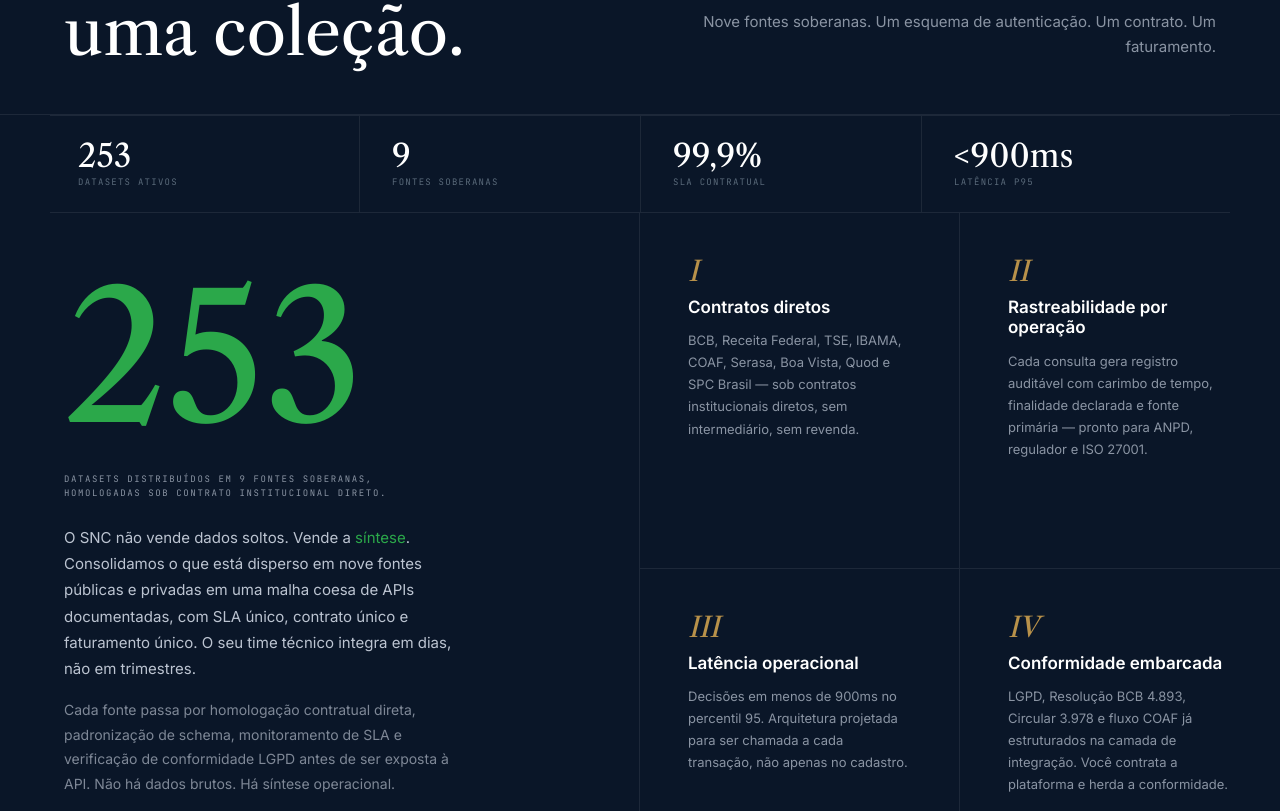
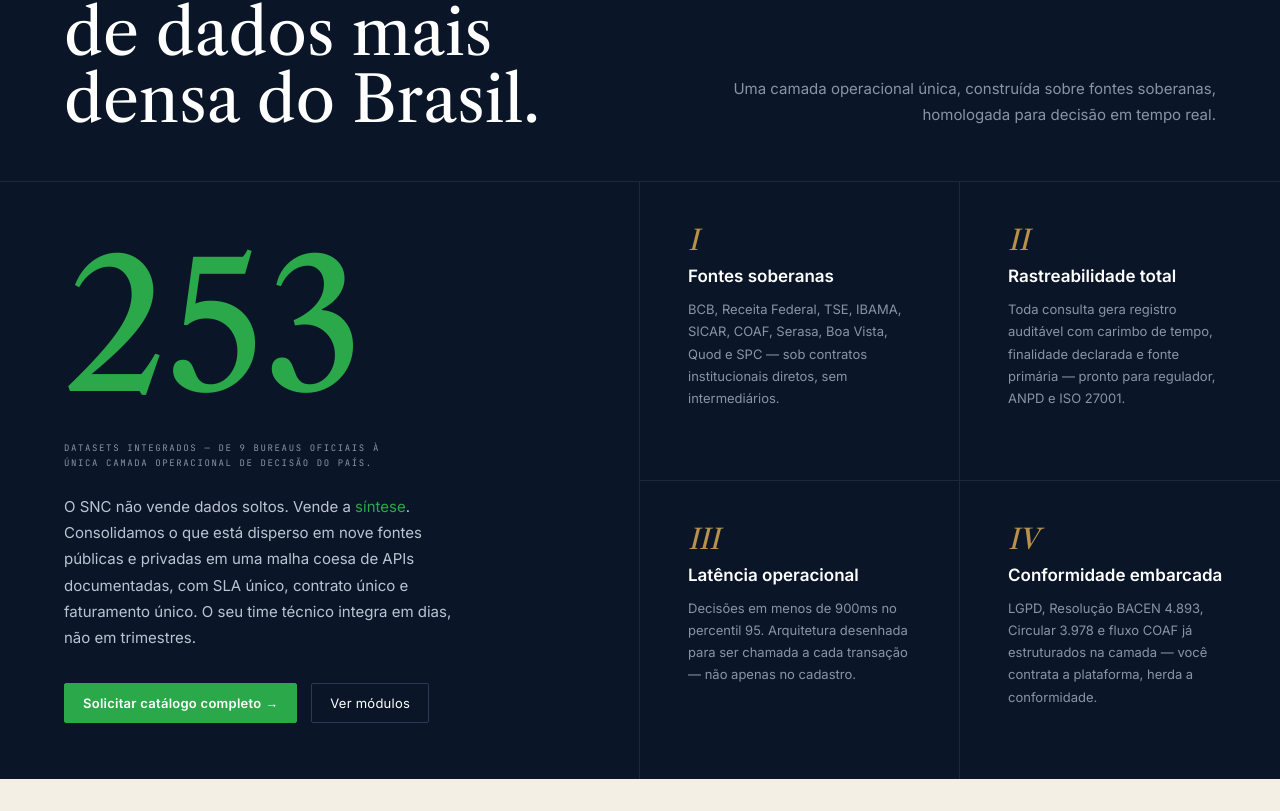
Before and after one commit to ctoutbank/snc-site, a Next.js app: page / in a window 1280 px wide. Shown: the part 10149-10960 px from the top of the page. Built offline with nearby package versions, Linux system fonts and the light colour scheme.

Commit message:
revert: restaura texto anterior de datasets-section

```diff
--- a/src/components/datasets-section.tsx
+++ b/src/components/datasets-section.tsx
@@ -30,90 +30,45 @@
   return <span ref={ref}>0{suffix}</span>;
 }
 
-const SPECS = [
-  { label: '253', sub: 'datasets ativos' },
-  { label: '9', sub: 'fontes soberanas' },
-  { label: '99,9%', sub: 'SLA contratual' },
-  { label: '<900ms', sub: 'latência p95' },
-];
-
 const FEATURES = [
   {
     num: 'I',
-    title: 'Contratos diretos',
-    desc: 'BCB, Receita Federal, TSE, IBAMA, COAF, Serasa, Boa Vista, Quod e SPC Brasil — sob contratos institucionais diretos, sem intermediário, sem revenda.',
+    title: 'Fontes soberanas',
+    desc: 'BCB, Receita Federal, TSE, IBAMA, SICAR, COAF, Serasa, Boa Vista, Quod e SPC — sob contratos institucionais diretos, sem intermediários.',
   },
   {
     num: 'II',
-    title: 'Rastreabilidade por operação',
-    desc: 'Cada consulta gera registro auditável com carimbo de tempo, finalidade declarada e fonte primária — pronto para ANPD, regulador e ISO 27001.',
+    title: 'Rastreabilidade total',
+    desc: 'Toda consulta gera registro auditável com carimbo de tempo, finalidade declarada e fonte primária — pronto para regulador, ANPD e ISO 27001.',
   },
   {
     num: 'III',
     title: 'Latência operacional',
-    desc: 'Decisões em menos de 900ms no percentil 95. Arquitetura projetada para ser chamada a cada transação, não apenas no cadastro.',
+    desc: 'Decisões em menos de 900ms no percentil 95. Arquitetura desenhada para ser chamada a cada transação — não apenas no cadastro.',
   },
   {
     num: 'IV',
     title: 'Conformidade embarcada',
-    desc: 'LGPD, Resolução BCB 4.893, Circular 3.978 e fluxo COAF já estruturados na camada de integração. Você contrata a plataforma e herda a conformidade.',
+    desc: 'LGPD, Resolução BACEN 4.893, Circular 3.978 e fluxo COAF já estruturados na camada — você contrata a plataforma, herda a conformidade.',
   },
 ];
 
 export function DatasetsSection() {
   return (
     <section className="snc-ds-premium" id="datasets-sec">
-
-      {/* Cabeçalho institucional */}
+      {/* Cabeçalho editorial */}
       <div className="snc-ds-header">
         <div className="snc-ds-header-left">
-          <div className="snc-ds-header-num">§ 06 · FONTES E DATASETS</div>
+          <div className="snc-ds-header-num">§ 06 · DATASETS</div>
           <h2>
-            Uma síntese,{' '}
-            <span className="it">não uma coleção.</span>
+            A infraestrutura de dados{' '}
+            <span className="it">mais densa</span> do Brasil.
           </h2>
         </div>
         <div className="snc-ds-header-right">
-          Nove fontes soberanas. Um esquema de autenticação. Um contrato. Um faturamento.
+          Uma camada operacional única, construída sobre fontes soberanas,
+          homologada para decisão em tempo real.
         </div>
-      </div>
-
-      {/* Faixa de especificações técnicas */}
-      <div style={{
-        borderTop: '1px solid rgba(255,255,255,.08)',
-        borderBottom: '1px solid rgba(255,255,255,.08)',
-        display: 'grid',
-        gridTemplateColumns: 'repeat(4,1fr)',
-        maxWidth: 1180,
-        margin: '0 auto 0',
-        padding: '0 28px',
-      }}>
-        {SPECS.map((s, i) => (
-          <div key={s.label} style={{
-            padding: '24px 0',
-            borderLeft: i > 0 ? '1px solid rgba(255,255,255,.08)' : 'none',
-            paddingLeft: i > 0 ? 32 : 0,
-          }}>
-            <div style={{
-              fontFamily: "'Libre Caslon Text', serif",
-              fontSize: 32,
-              color: '#fff',
-              lineHeight: 1,
-              marginBottom: 4,
-            }}>
-              {s.label}
-            </div>
-            <div style={{
-              fontFamily: 'JetBrains Mono, monospace',
-              fontSize: 9,
-              color: '#5a6a7a',
-              letterSpacing: '.14em',
-              textTransform: 'uppercase',
-            }}>
-              {s.sub}
-            </div>
-          </div>
-        ))}
       </div>
 
       {/* Corpo */}
@@ -124,8 +79,8 @@
             <CountUp target={253} />
           </div>
           <div className="snc-ds-counter-label">
-            DATASETS DISTRIBUÍDOS EM 9 FONTES SOBERANAS, HOMOLOGADAS SOB
-            CONTRATO INSTITUCIONAL DIRETO.
+            DATASETS INTEGRADOS — DE 9 BUREAUS OFICIAIS À ÚNICA CAMADA
+            OPERACIONAL DE DECISÃO DO PAÍS.
           </div>
           <p className="snc-ds-copy">
             O SNC não vende dados soltos. Vende a{' '}
@@ -137,14 +92,9 @@
             único e faturamento único. O seu time técnico integra em dias, não em
             trimestres.
           </p>
-          <p className="snc-ds-copy" style={{ opacity: 0.65, fontSize: 14, marginTop: -8 }}>
-            Cada fonte passa por homologação contratual direta, padronização de
-            schema, monitoramento de SLA e verificação de conformidade LGPD antes
-            de ser exposta à API. Não há dados brutos. Há síntese operacional.
-          </p>
           <div className="snc-ds-ctas">
             <Link href="/contato" className="snc-btn snc-btn-primary">
-              Documentação técnica →
+              Solicitar catálogo completo →
             </Link>
             <Link href="/plataforma" className="snc-btn snc-btn-ghost">
               Ver módulos
@@ -152,7 +102,7 @@
           </div>
         </div>
 
-        {/* Coluna direita — 4 pilares técnicos */}
+        {/* Coluna direita — 4 features */}
         <div className="snc-ds-features">
           {FEATURES.map((f) => (
             <div key={f.num} className="snc-ds-feat">
```
